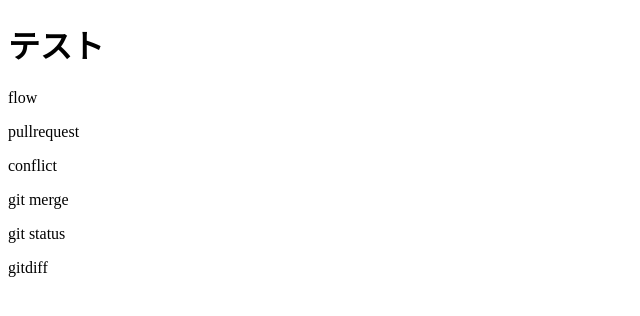
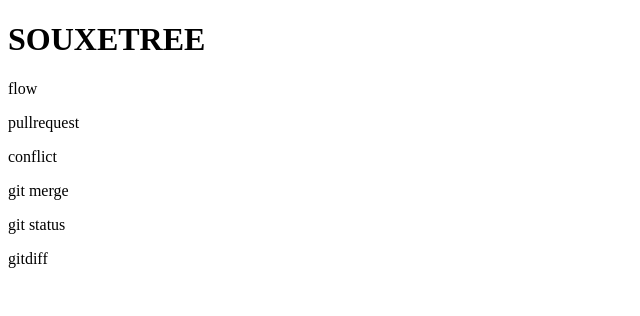
Before and after one commit to tontantan/git_tutorial, a plain HTML site: page git_tutorial/index.html in a window 1280 px wide. Shown: the whole page, without its empty margins (0-640 px from the left). Drawn offline with Linux system fonts and the light colour scheme.

Commit message:
soucetreeで編集

```diff
--- a/git_tutorial/index.html
+++ b/git_tutorial/index.html
@@ -6,7 +6,7 @@
 </head>
 
 <body>
-	<h1>テスト</h1>
+	<h1>SOUXETREE</h1>
 	<P>flow</P>
 	<P>pullrequest</P>
 <P>conflict</P>
```
